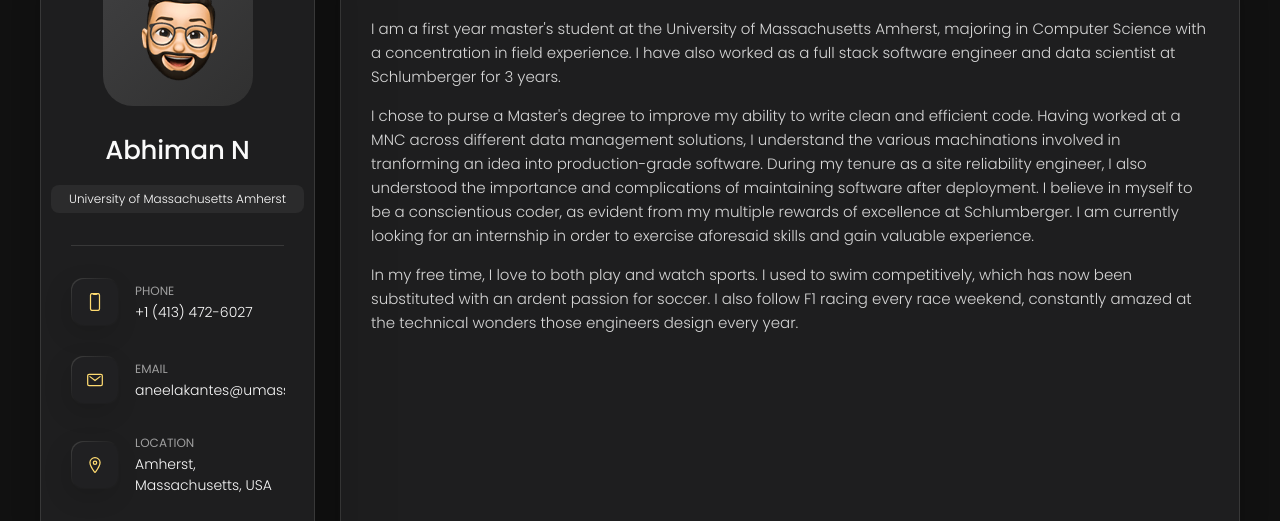
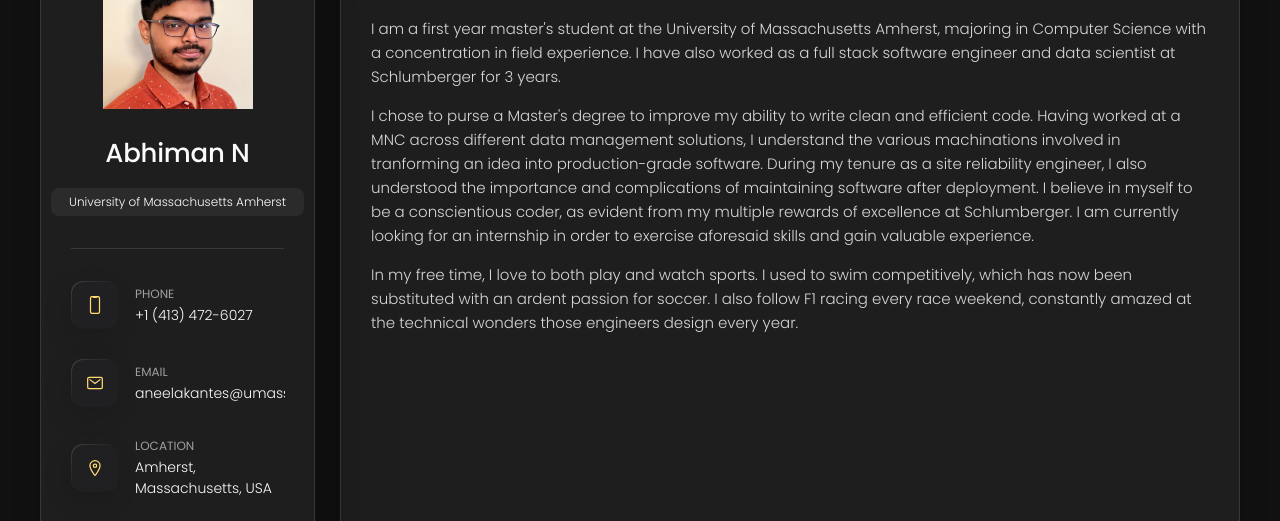
Before and after one commit to abhiman23897/abhiman23897.github.io, a plain HTML site: page index.html in a window 1280 px wide. Shown: the part 162-683 px from the top of the page. Drawn offline with nearby package versions, Linux system fonts and the light colour scheme.

Commit message:
Updated image

```diff
--- a/index.html
+++ b/index.html
@@ -42,7 +42,7 @@
       <div class="sidebar-info">
 
         <figure class="avatar-box">
-          <img src="./assets/images/my-avatar.png" alt="Abhiman Neelakanteswara" width="80">
+          <img src="./assets/images/my-image.jpg" alt="Abhiman Neelakanteswara" width="80">
         </figure>
 
         <div class="info-content">
```
Also changed, not shown: assets/images/my-image.jpg (added).
